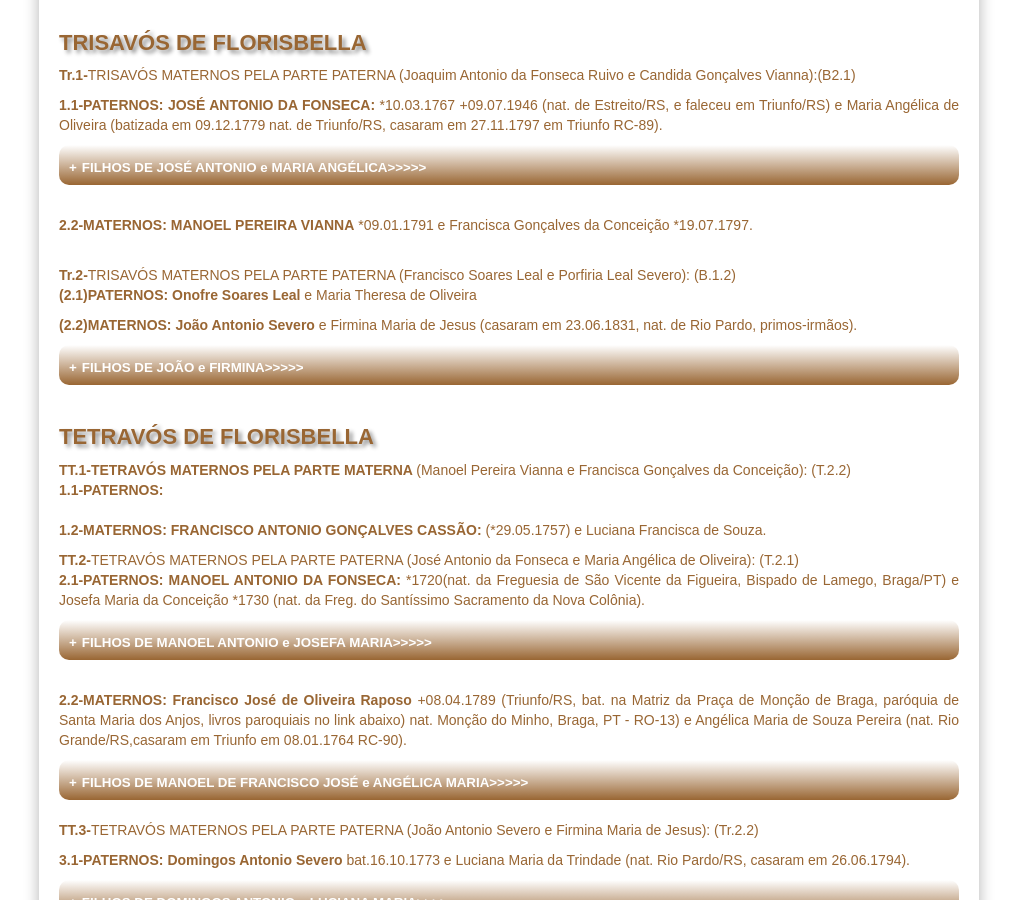
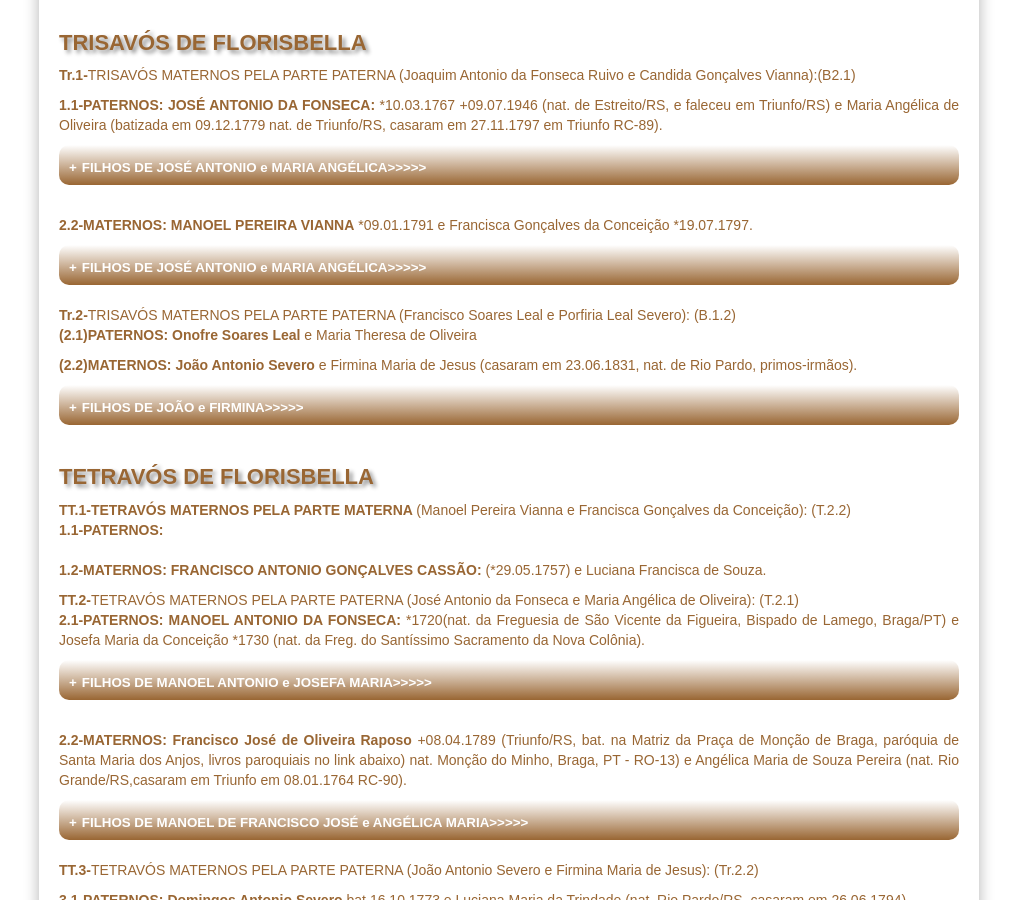
Before and after one commit to claudiovargas1955/claudiovargas1955.github.io, a Jekyll site: the page built from _pages/arvore-genealogica-de-costados-de-florisbella.html, in a window 1280 px wide and 900 px high, scrolled down 1430 px. Shown: the whole window, without its empty margins (131-1148 px from the left). Built offline with Jekyll 4.4.1, drawn with Linux system fonts in a browser that asks for light colours; some web fonts are replaced; some of the changed lines change nothing that is shown.

Commit message:
Update arvore-genealogica-de-costados-de-florisbella.html

```diff
--- a/_pages/arvore-genealogica-de-costados-de-florisbella.html
+++ b/_pages/arvore-genealogica-de-costados-de-florisbella.html
@@ -797,9 +797,20 @@
 <b>(1.1.9)João:</b> *08.08.1918 (RB-12).
 </details></p><br/>
 
- <p><b>2.2-MATERNOS: MANOEL PEREIRA VIANNA</b> *09.01.1791 e Francisca Gonçalves da Conceição *19.07.1797.<br/><br/></p>
+ <p><b>2.2-MATERNOS: MANOEL PEREIRA VIANNA</b> *09.01.1791 e Francisca Gonçalves da Conceição *19.07.1797.<br/></p>
+<p><details><summary>FILHOS DE JOSÉ ANTONIO e MARIA ANGÉLICA>>>>></summary></b></p>
+<p><b>(2.2.1)Leonor Gonçalves Vianna: </b>*1800 +1859<br>
+   <b>(2.2.2)Fernando Pereira Vianna: </b>+23.02.1865 (faleceu em Uruguaiana, RS).<br>
+   <b>(2.2.3)Francisco Gonçalves Vianna: </b>*1810 +1903<br>
+   <b>(2.2.4)Francisca Vianna: </b>*19.11.1813<br>
+   <b>(2.2.5)Leonor Vianna: </b>*17.03.1820<br>
+   <b>(2.2.6)Candida Gonçalves Vianna: </b>*1820 +16.07.1886 (faleceu em Cachoeira do Sul, RS).<br>
+   <b>(2.2.7)Maria Pereira: </b>*1826<br>
+   <b>(2.2.8)Francisco Pereira Vianna: </b>*04.06.1828 (nat. Rio Pardo, RS).<br>
+   <b>(2.2.9)Fernando Pereira Vianna: </b>*1830<br>
+   <b>(2.2.10)Josefina Gonçalves Vianna: </b>*1840 +27.03.1905</p></details><br>
 
- <p><b>Tr.2-</b>TRISAVÓS MATERNOS PELA PARTE PATERNA (Francisco Soares Leal e Porfiria Leal Severo): (B.1.2)<br>
+<p><b>Tr.2-</b>TRISAVÓS MATERNOS PELA PARTE PATERNA (Francisco Soares Leal e Porfiria Leal Severo): (B.1.2)<br>
   <b>(2.1)PATERNOS: Onofre Soares Leal </b>e Maria Theresa de Oliveira</p>
 
  <p><b>(2.2)MATERNOS: João Antonio Severo </b>e Firmina Maria de Jesus (casaram em 23.06.1831, nat. de Rio Pardo, primos-irmãos).
```
